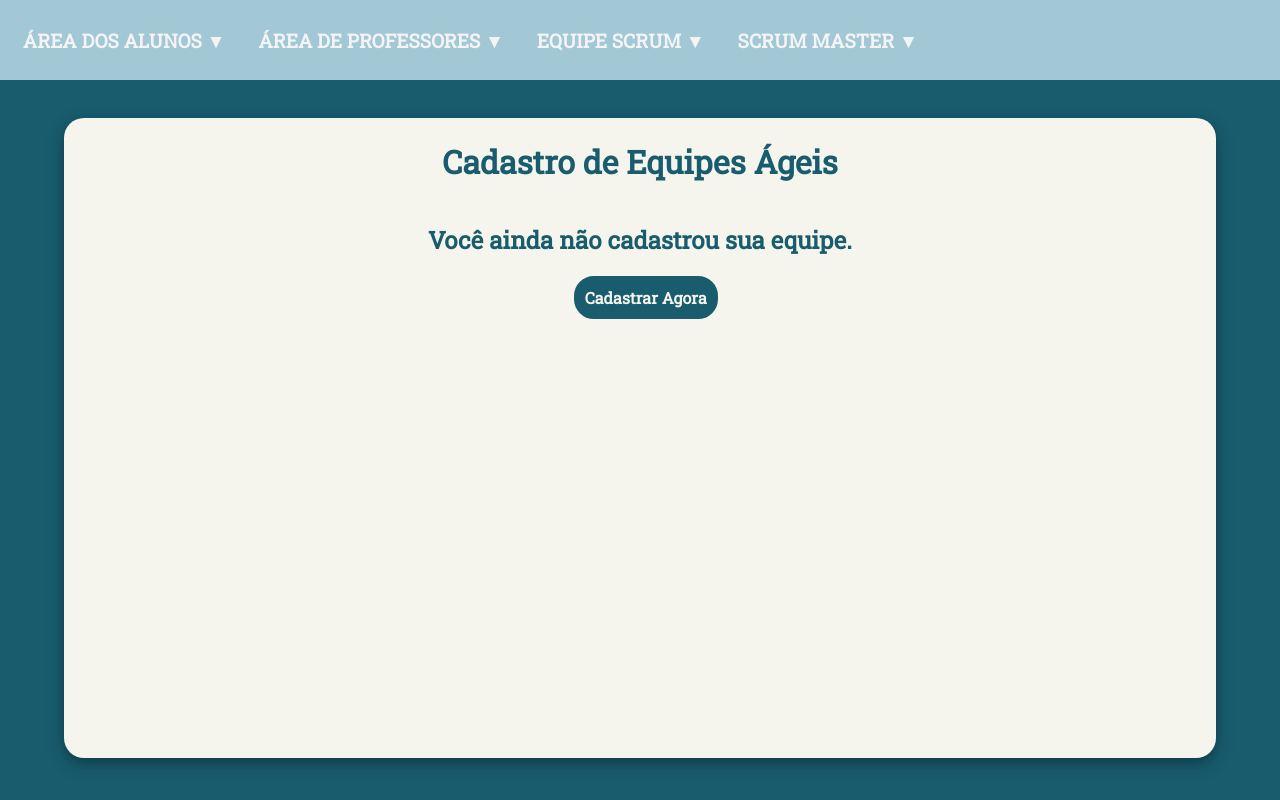
After one commit to matheussd1/Apollo11, a Flask app: page /scrum_master/cadastro in a window 1280 px wide. The commit adds this page. Run offline with Flask 3, Linux system fonts and the light colour scheme.

Commit message:
feat: Adicionado as páginas de equipe scrum e scrum master. Também adicionado uma barra de pesquisa estilizada pra a página de professores.

```diff
--- a/Src/app.py
+++ b/Src/app.py
@@ -2,6 +2,8 @@ from flask import Flask, render_template
 from routes.atestados_professor import professor
 from routes.atestados_alunos import atestados_alunos
 from routes.auth import auth
+from routes.scrum import scrum
+from routes.scrum_master import scrum_master
 
 
 app = Flask(__name__)
@@ -9,6 +11,11 @@ app = Flask(__name__)
 app.register_blueprint(auth, url_prefix='/auth')
 app.register_blueprint(atestados_alunos, url_prefix='/atestados_alunos')
 app.register_blueprint(professor, url_prefix='/professor')
+app.register_blueprint(scrum, url_prefix="/scrum")
+app.register_blueprint(scrum_master, url_prefix="/scrum_master")
+
+
+app.config['RA_ATUAL'] = '123'
 
 
 if __name__ == "__main__":
--- /dev/null
+++ b/Src/routes/scrum_master.py
@@ -0,0 +1,13 @@
+from flask import Blueprint, Flask, redirect, request, render_template, url_for, current_app
+
+
+scrum_master = Blueprint('scrum_master', __name__)
+
+
+@scrum_master.route('/scrum_master')
+def index():
+    return render_template('scrum_master.html')
+
+@scrum_master.route('/cadastro')
+def cadastro():
+    return render_template('scrum_master.html')
--- a/Src/static/css/atestados_professor.css
+++ b/Src/static/css/atestados_professor.css
@@ -49,9 +49,10 @@ input[type="text"]{
     color:#185c6e;
     padding-left: 20px;
     background-color: #f4f3f6;
+    transition-duration: 0.3s;
 }
 
-input[type="text"]{
+input[type="text"]:hover{
     width: 40%;
 }
 
--- /dev/null
+++ b/Src/static/css/scrum.css
@@ -0,0 +1,41 @@
+body, html {
+    margin: 0;
+    font-family: Roboto Slab;
+    background-color: #185c6e;
+    display: flex;
+    flex-direction: column;
+    justify-content: center;
+    align-items: center;
+    color: #f5f5ee;
+}
+
+
+.container{
+    border-radius: 20px;
+    background-color: #f5f5ee;
+    box-shadow: 0 4px 8px 0 rgba(0, 0, 0, 0.2), 0 6px 20px 0 rgba(0, 0, 0, 0.19);
+    margin-top: 3%;
+    display: flex;
+    flex-direction: column;
+    align-items: center;
+    color: #185c6e;
+    width: 90vw;
+    height: 80vh;
+}
+
+
+.container a {
+    border-radius: 20px;
+    color: #f5f5ee;
+    border: 3px solid #185c6e;
+    background-color: #185c6e;
+    padding: 8px;
+    transition-duration: 0.2s;
+    font-size: medium;
+}
+
+.container a:hover{
+    color: #185c6e;
+    padding: 10px;
+    background-color: #f5f5ee;
+}
--- a/Src/templates/base.html
+++ b/Src/templates/base.html
@@ -11,7 +11,8 @@
     <nav class="topnav">
         <a href="{{ url_for('auth.login') }}">ÁREA DOS ALUNOS ▼</a>
         <a href="{{ url_for('auth.login_professor') }}">ÁREA DE PROFESSORES ▼</a>
-        <a href="{{ url_for('auth.login') }}">EQUIPE SCRUM ▼</a>
+        <a href="{{ url_for('scrum.index') }}">EQUIPE SCRUM ▼</a>
+        <a href="{{ url_for('scrum_master.index') }}">SCRUM MASTER ▼</a>
     </nav>
     {% block body %}{% endblock %}
 </body>
--- /dev/null
+++ b/Src/templates/scrum_master.html
@@ -0,0 +1,20 @@
+{% extends 'base.html' %}
+
+
+{% block head %}
+    <link rel="stylesheet" href="{{ url_for('static', filename='css/scrum.css') }}">
+{% endblock %}
+
+
+{% block body %}
+    <div class="container">
+
+        <h1>Cadastro de Equipes Ágeis</h1>
+
+        <h2>Você ainda não cadastrou sua equipe.</h2>
+
+        <a href="{{ url_for('scrum_master.cadastro') }}">Cadastrar Agora</a>
+
+    </div>
+
+{% endblock %}
```
Also changed, not shown: Src/routes/scrum.py (added, +9 -0 lines), Src/templates/scrum.html (added, +17 -0 lines).
